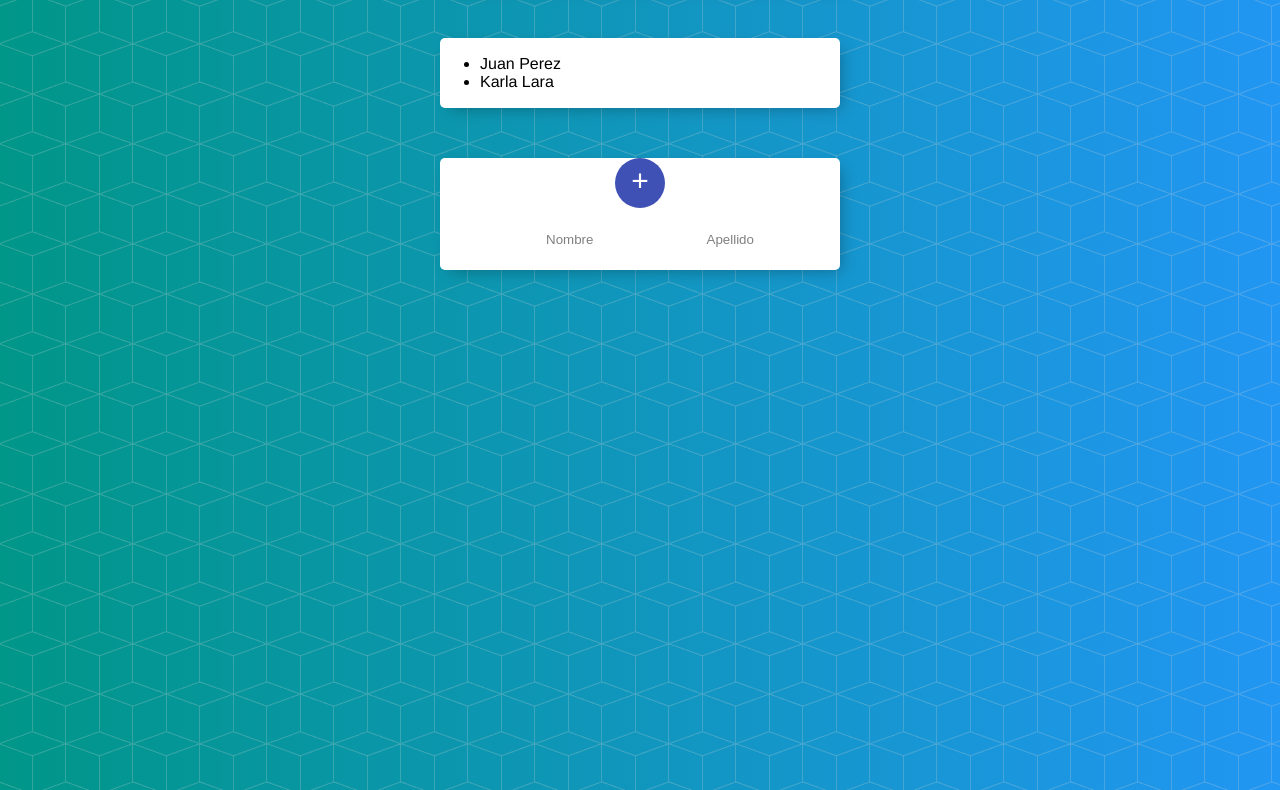
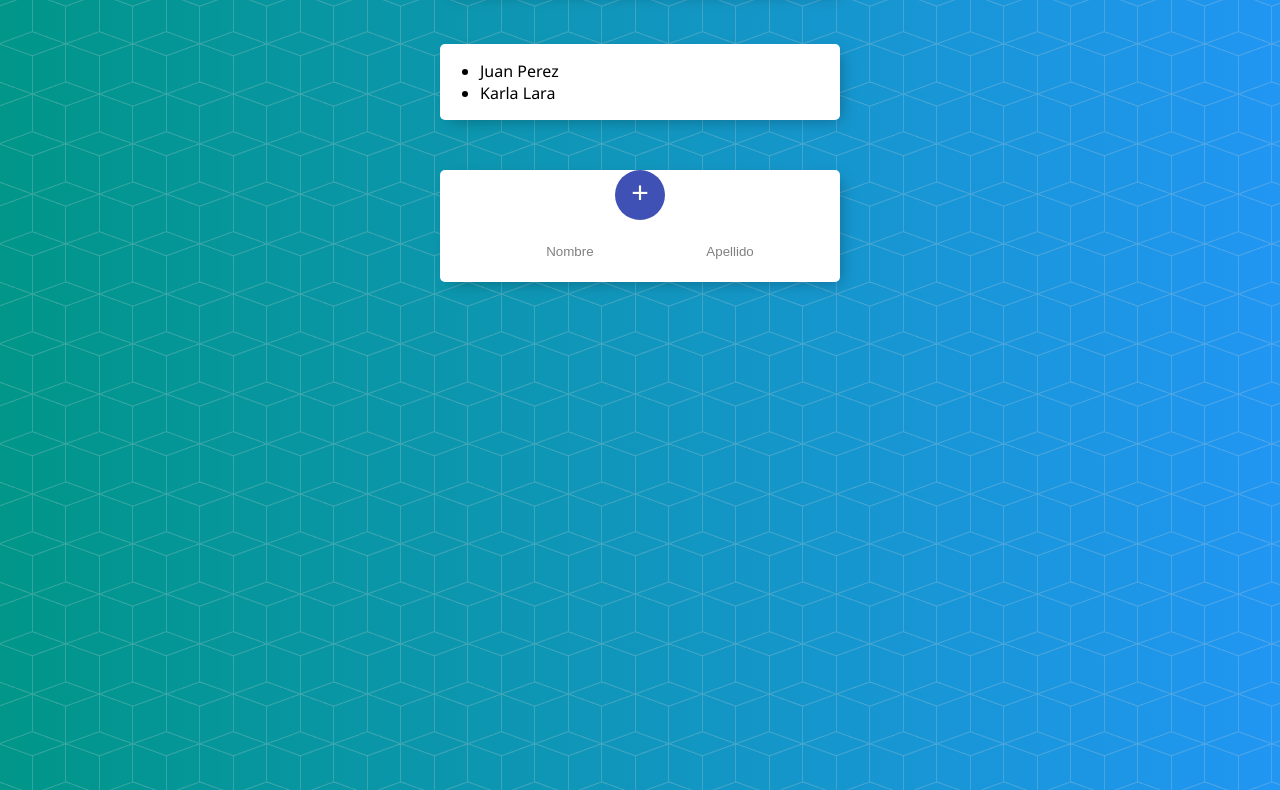
Before and after one commit to onejulian/listado-personas-app, a plain HTML site: page index.html in a window 1280 px wide. Shown: the part 119-909 px from the top of the page. Drawn offline with Linux system fonts and the light colour scheme.

Commit message:
:hammer: Change font family

```diff
--- a/css/estilos.css
+++ b/css/estilos.css
@@ -1,7 +1,7 @@
 html {
     background-color: #2196f3;
     min-height: 1000px;
-    font-family: "helvetica neue";
+    font-family: 'Segoe UI', Tahoma, Geneva, Verdana, sans-serif;
     background: url(fondo.png), #2196f3;
     background: url(fondo.png),
       -webkit-gradient(linear, right top, left top, from(#2196f3), to(#009688));
```
